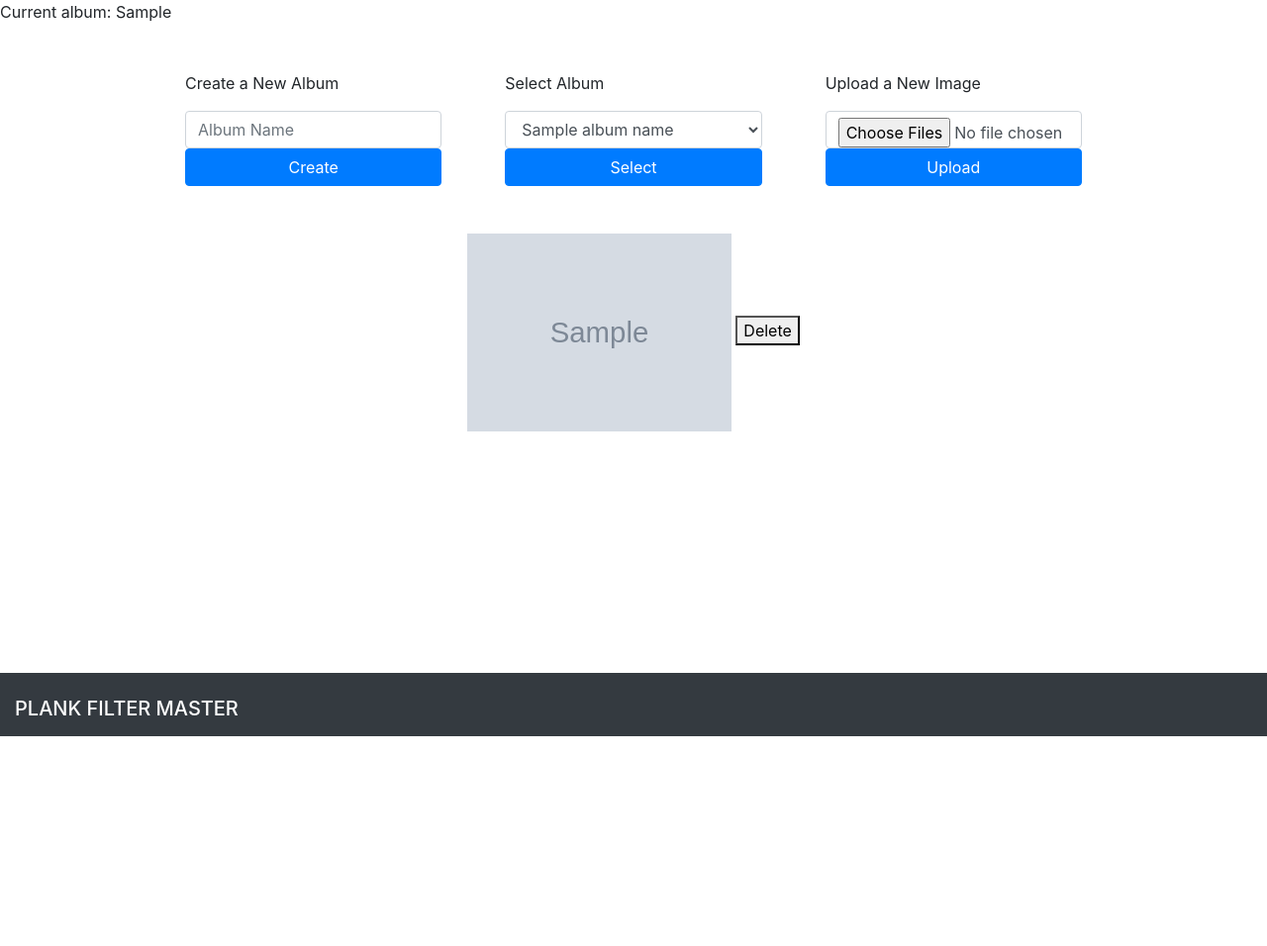
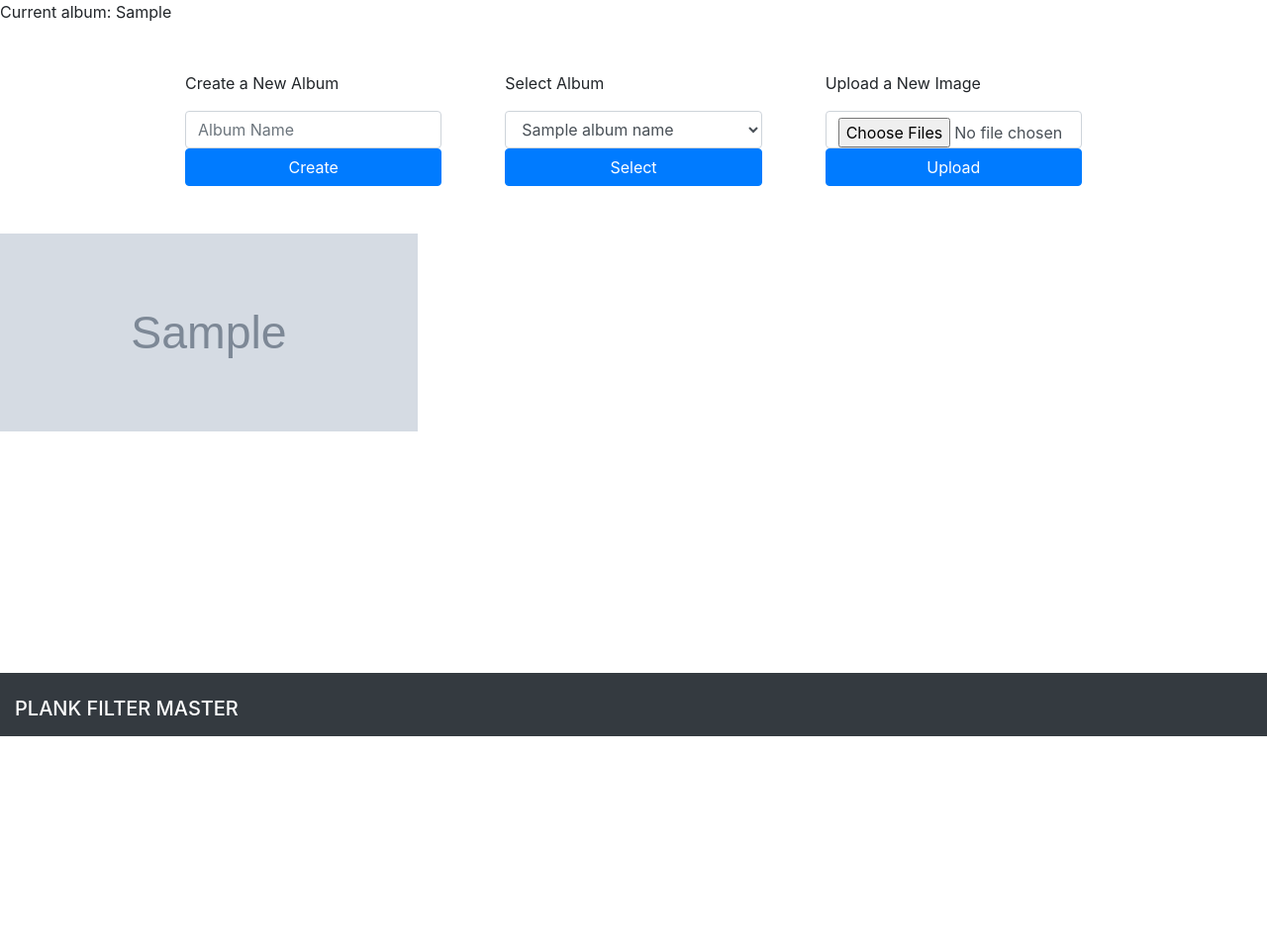
Before and after one commit to c135792468/plank-filter-master, a Flask app: template app/templates/album.html in a window 1280 px wide. Shown: the part 56-1012 px from the top of the page at 99% size. Before the commit the page ends 800 px from the top, so only its background shows below. Run offline with Flask 2, Linux system fonts and the light colour scheme; the template is opened without the code that fills it: most values are stand-ins (such as "Sample title", 1, 10 or a date in 2020); grey boxes marked "Sample" are stand-in pictures; some libraries are stand-ins or nearby versions.

Commit message:
remove images with x on image, change background for everyone

```diff
--- a/app/static/api.js
+++ b/app/static/api.js
@@ -1,6 +1,7 @@
 console.log("successfully imported")
 
 $(() => {
+    //submit button for filter
     $("#submit_handlr").on("click",() => {
         console.log("called")
         let fd = new FormData();
@@ -25,6 +26,8 @@ $(() => {
 
     })
 
+
+    //for album in lobby when it loadds next album (selected)
     $('#get-album').on('change', () => {
         $.ajax({
             url: '/lobby_select_album',
@@ -70,5 +73,50 @@ $(() => {
             }
 
         })
+
+    })
+
+    //delete function on album page
+    $('.img-holder').on('click', function(){
+        let src = $(this).children('img')[0].src
+
+        popUp(event, src)
+    })
+
+    $('.delete').on('click', function(event){
+        event.stopPropagation()
+        $('form[name=delete_photo]').submit()
+    })
+
+    $('.img-holder').on('mouseenter', function(){
+        let delete_btn = $(this).children('div').eq(0)
+        delete_btn.css('display', '')
+    })
+
+    $('.img-holder').on('mouseleave', function(){
+        $('.delete').css('display', 'none')
     })
 })
+
+function popUp(event, image){
+    event.stopPropagation()
+
+    let backdrop = document.getElementById("backdrop")
+    backdrop.style.pointerEvents = "stroke"
+
+    let background = document.getElementById("pop-up")
+    background.style.opacity = 0.2
+
+    let expanded_img = document.createElement("img")
+
+    expanded_img.id="expanded-img"
+    expanded_img.src = image
+    expanded_img.height = 700
+    expanded_img.width = 700
+
+    document.body.appendChild(expanded_img)
+
+    expanded_img.style.position = "fixed"
+    expanded_img.style.paddingBottom = "100px"
+    expanded_img.style.marginLeft = "400px"
+}
--- a/app/static/change-background.js
+++ b/app/static/change-background.js
@@ -7,6 +7,6 @@ socket.on('connect', () => {
         console.log("changed background form someone else");
 
         let canvas = document.getElementById('myCanvas')
-        canvas.css('background-image', 'url(' + img + ')');
+        canvas.style.backgroundImage = "url("+ img +")"
     })
 })
--- a/app/templates/album.html
+++ b/app/templates/album.html
@@ -68,36 +68,17 @@
     </div>
     <div id="backdrop" onclick="revert()"style="pointer-events:none; position:fixed; top:0; left:0; height:100%; width:100%;"></div>
     <script>
-        popUp = (event, image) => {
-            event.stopPropagation()
 
-            let backdrop = document.getElementById("backdrop")
-            backdrop.style.pointerEvents = "stroke"
-
-            let background = document.getElementById("pop-up")
-            background.style.opacity = 0.2
-
-            let expanded_img = document.createElement("img")
-
-            expanded_img.id="expanded-img"
-            expanded_img.src = image
-            expanded_img.height = 700
-            expanded_img.width = 700
-
-            document.body.appendChild(expanded_img)
-
-            expanded_img.style.position = "fixed"
-            expanded_img.style.paddingBottom = "100px"
-            expanded_img.style.marginLeft = "400px"
-        }
     </script>
-    <div style="display: flex; justify-content: center;">
+    <div style="display: flex; height: 100%; width: 100%;">
         {% if image_names|length > 0 %}
-            <form method="POST" action="{{ url_for('remove_image') }}">
+            <form method="POST" action="{{ url_for('remove_image') }}" >
             {% for image in image_names %}
-                    <img onclick="popUp(event, `{{ url_for('static', filename='./imgs/' + image) }}`)" src="{{ url_for('static', filename='./imgs/' + image) }}" style="background-size:cover; background-position:center; height:200px; width:auto; margin:auto;"/>
+                <div class="img-holder" style="position: relative; display: inline-block; background-size: cover; height: 200px; width: 33vw;">
                     <input type="hidden" value="{{ image }}" class="form-control" name="image"/>
-                    <button type="submit">Delete</button>
+                    <img class='image' src="{{ url_for('static', filename='./imgs/' + image) }}" style="cursor: pointer; background-size:cover; background-position:center; height:100%; width:100%; margin:auto;"/>
+                    <div class="delete" data-value=`{{ image }}` style="cursor: pointer; text-align: center; height: 20px; width: 20px; z-index: 1; display: none; position: absolute; right:0; top: 0; background-color:white">X</div>
+                </div>
             {% endfor %}
             </form>
         {% else %}
@@ -106,4 +87,7 @@
         {% endif %}
     </div>
 </div>
+
+<script type='module' src="{{ url_for('static', filename='../static/api.js') }}"></script>
+
 {% endblock %}
```
Also changed, not shown: app/routes.py (+7 -1 lines).
